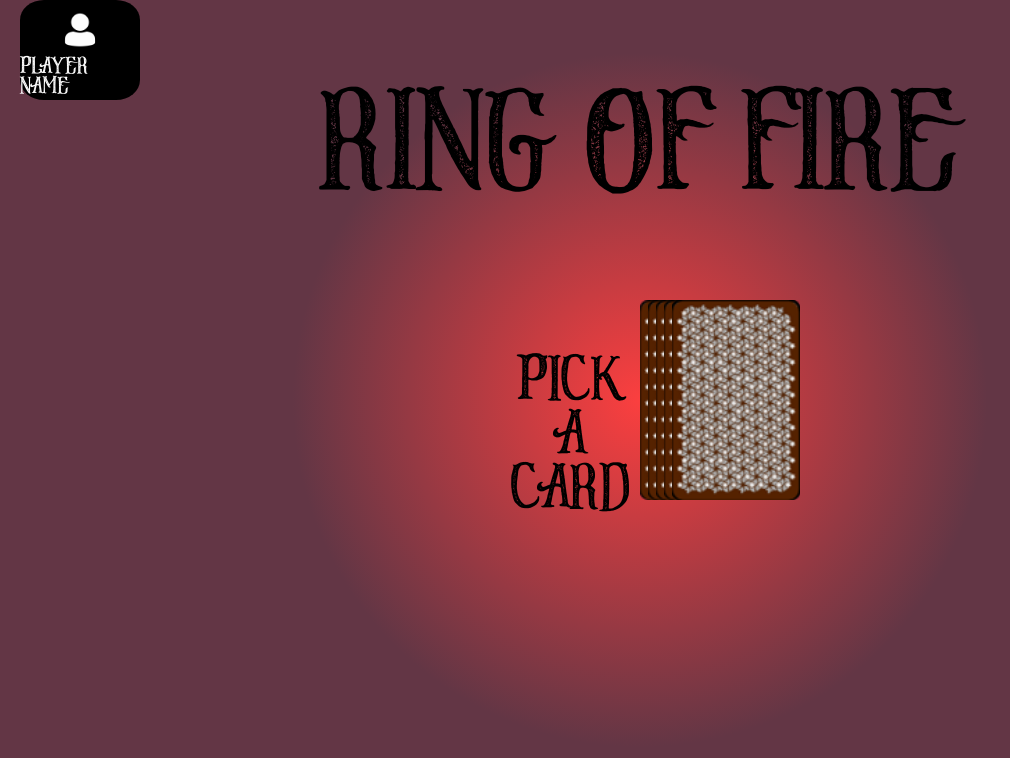
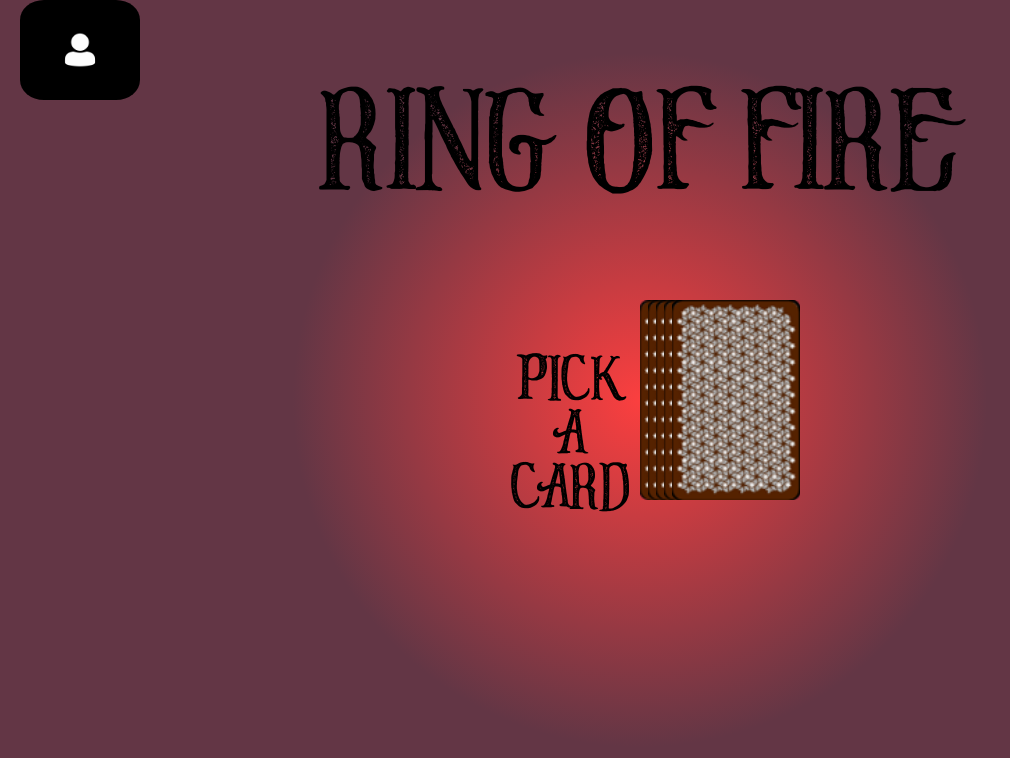
Before and after one commit to CANOST-id/RingOfFire, an Angular app: page /game in a window 1280 px wide. Shown: the top 758 px of the page, without its empty margins (0-1010 px from the left). Built offline with nearby package versions, Linux system fonts and the light colour scheme.

Commit message:
added player names of array

```diff
--- a/src/app/player/player.component.html
+++ b/src/app/player/player.component.html
@@ -1,4 +1,4 @@
 <section class="player">
     <img src="/assets/images/player-icon.png" alt="player image">
-    <span>PLAYER NAME</span>
+    <span>{{ name }}</span>
 </section>
--- a/src/app/player/player.component.ts
+++ b/src/app/player/player.component.ts
@@ -1,12 +1,17 @@
-import { Component } from '@angular/core';
+import { Component, Input, OnInit } from '@angular/core';
 
 @Component({
   selector: 'app-player',
   standalone: true,
   imports: [],
   templateUrl: './player.component.html',
-  styleUrl: './player.component.scss'
+  styleUrls: ['./player.component.scss']
 })
-export class PlayerComponent {
+export class PlayerComponent implements OnInit {
+
+  @Input()  name: string = '';
+
+  ngOnInit(): void {
+  }
 
 }
```
